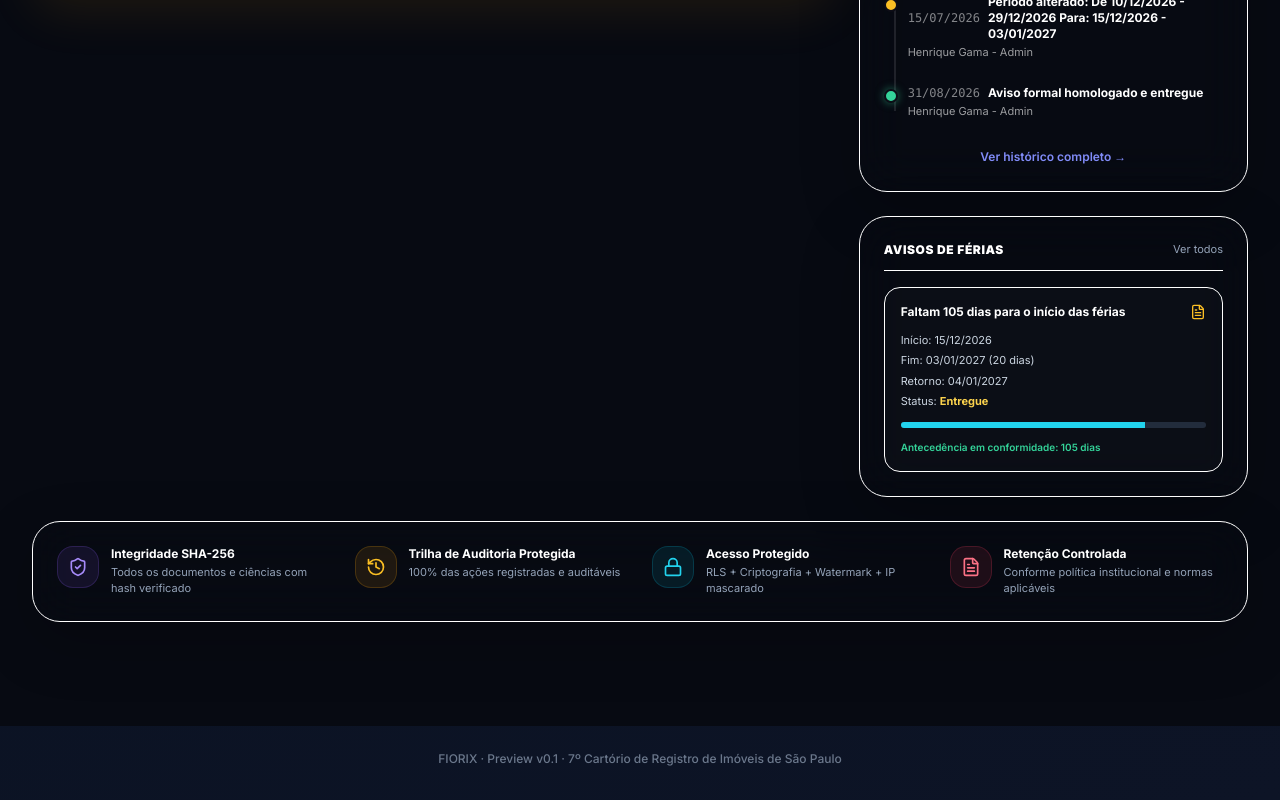
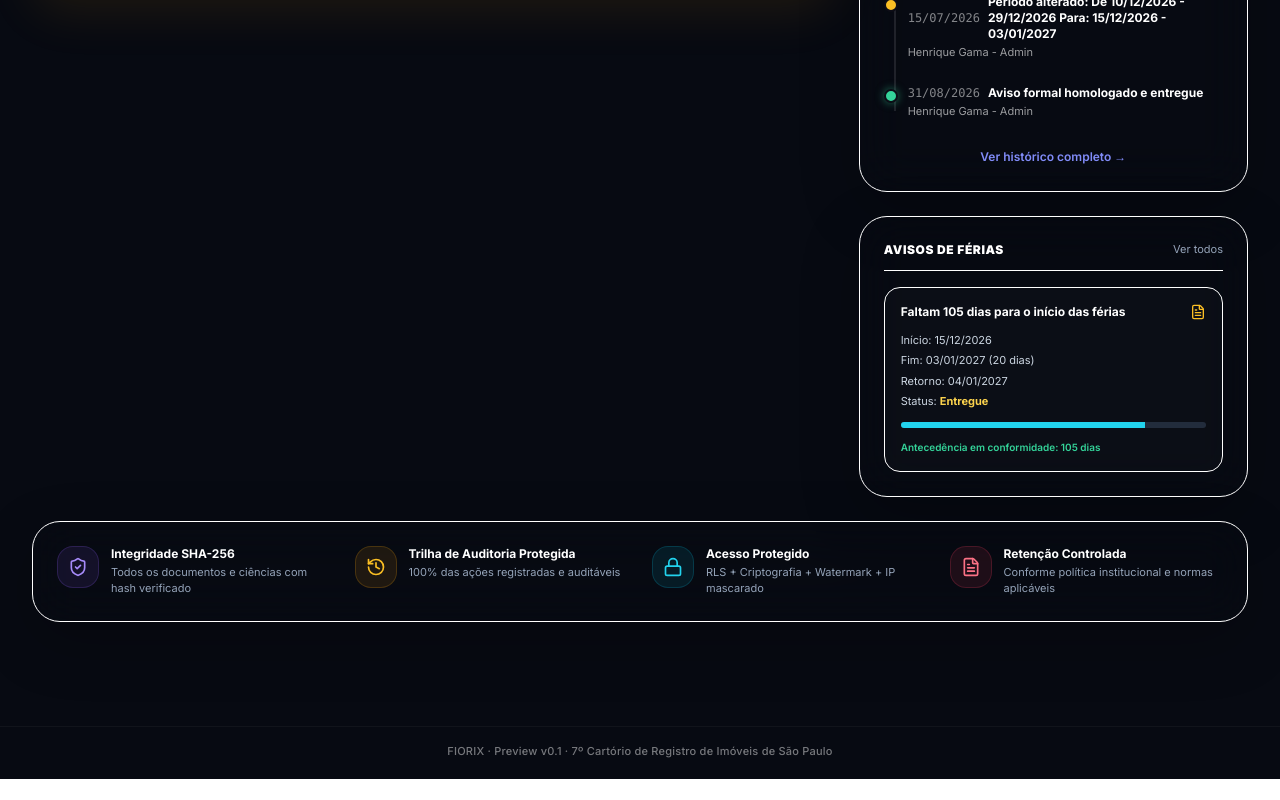
Before and after one commit to henriquecfg2024/fiorix_google_avaliacoes, a Next.js app: page /pessoas/comunicados in a window 1280 px wide. Shown: the part 1202-2002 px from the top of the page. After the commit the page ends 1981 px from the top, so only its background shows below. Built offline with nearby package versions, Linux system fonts and the light colour scheme; no server answers.

Commit message:
fix(layout): ajustar altura e padding da Minha Central e contraste do footer institucional

```diff
--- a/src/app/(dashboard)/layout.tsx
+++ b/src/app/(dashboard)/layout.tsx
@@ -14,15 +14,19 @@ export default function DashboardLayout({ children }: { children: React.ReactNod
   }, [pathname]);
 
   return (
-    <>
-      <PwaInstallBanner />
-      <FiorixHeader />
+    <div className="min-h-screen flex flex-col justify-between bg-[#070A12]">
+      <div className="flex-1 flex flex-col">
+        <PwaInstallBanner />
+        <FiorixHeader />
 
-      {children}
+        <main className="flex-1">
+          {children}
+        </main>
+      </div>
 
-      <div className="footer-strip">
+      <footer className="footer-strip">
         FIORIX · Preview v0.1 · 7º Cartório de Registro de Imóveis de São Paulo
-      </div>
-    </>
+      </footer>
+    </div>
   );
 }
--- a/src/app/(dashboard)/pessoas/page.tsx
+++ b/src/app/(dashboard)/pessoas/page.tsx
@@ -74,16 +74,16 @@ export default async function PessoasDashboard() {
   }
 
   return (
-    <div className="min-h-screen bg-[#070A12] text-white relative overflow-hidden">
+    <div className="w-full bg-[#070A12] text-white relative overflow-hidden">
       {/* Ambient Glow */}
       <div className="pointer-events-none absolute inset-0">
         <div className="absolute -top-32 left-1/2 h-72 w-[44rem] -translate-x-1/2 rounded-full bg-gradient-to-r from-indigo-500/12 via-purple-500/10 to-cyan-500/8 blur-3xl" />
         <div className="absolute inset-x-0 top-0 h-px bg-gradient-to-r from-transparent via-white/10 to-transparent" />
       </div>
 
-      <div className="relative mx-auto max-w-[1600px] px-5 py-6 pb-20 sm:px-8 space-y-8">
+      <div className="relative mx-auto max-w-[1600px] px-5 py-6 pb-6 sm:px-8 space-y-6">
         {/* Breadcrumb + Header */}
-        <div className="flex flex-col sm:flex-row sm:items-center sm:justify-between gap-3 pb-4 border-b border-white/6">
+        <div className="flex flex-col sm:flex-row sm:items-center sm:justify-between gap-3 pb-3 border-b border-white/6">
           <div>
             <div className="flex items-center gap-2 text-xs font-medium text-slate-400">
               <span>Dashboard</span>
--- a/src/app/globals.css
+++ b/src/app/globals.css
@@ -452,11 +452,12 @@
       display: flex;
       justify-content: center;
       align-items: center;
-      padding: 24px 16px 32px;
-      font-size: 12px;
+      padding: 16px 16px 20px;
+      font-size: 11px;
       font-weight: 500;
-      color: var(--muted);
-      opacity: 0.7;
+      letter-spacing: 0.02em;
+      color: rgba(255, 255, 255, 0.45);
+      border-top: 1px solid rgba(255, 255, 255, 0.04);
     }
 
     .fiorix-dark-page {
```
